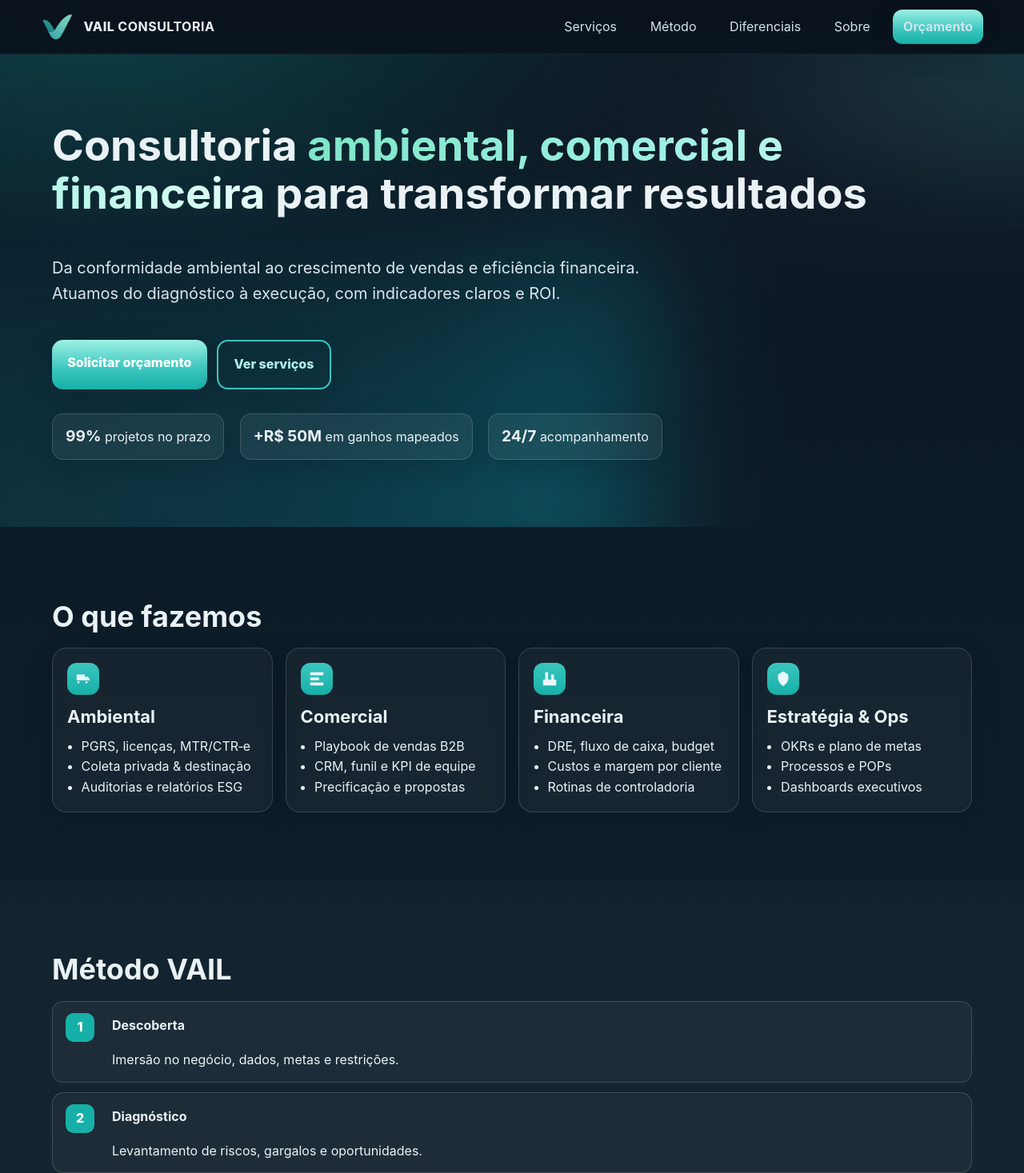
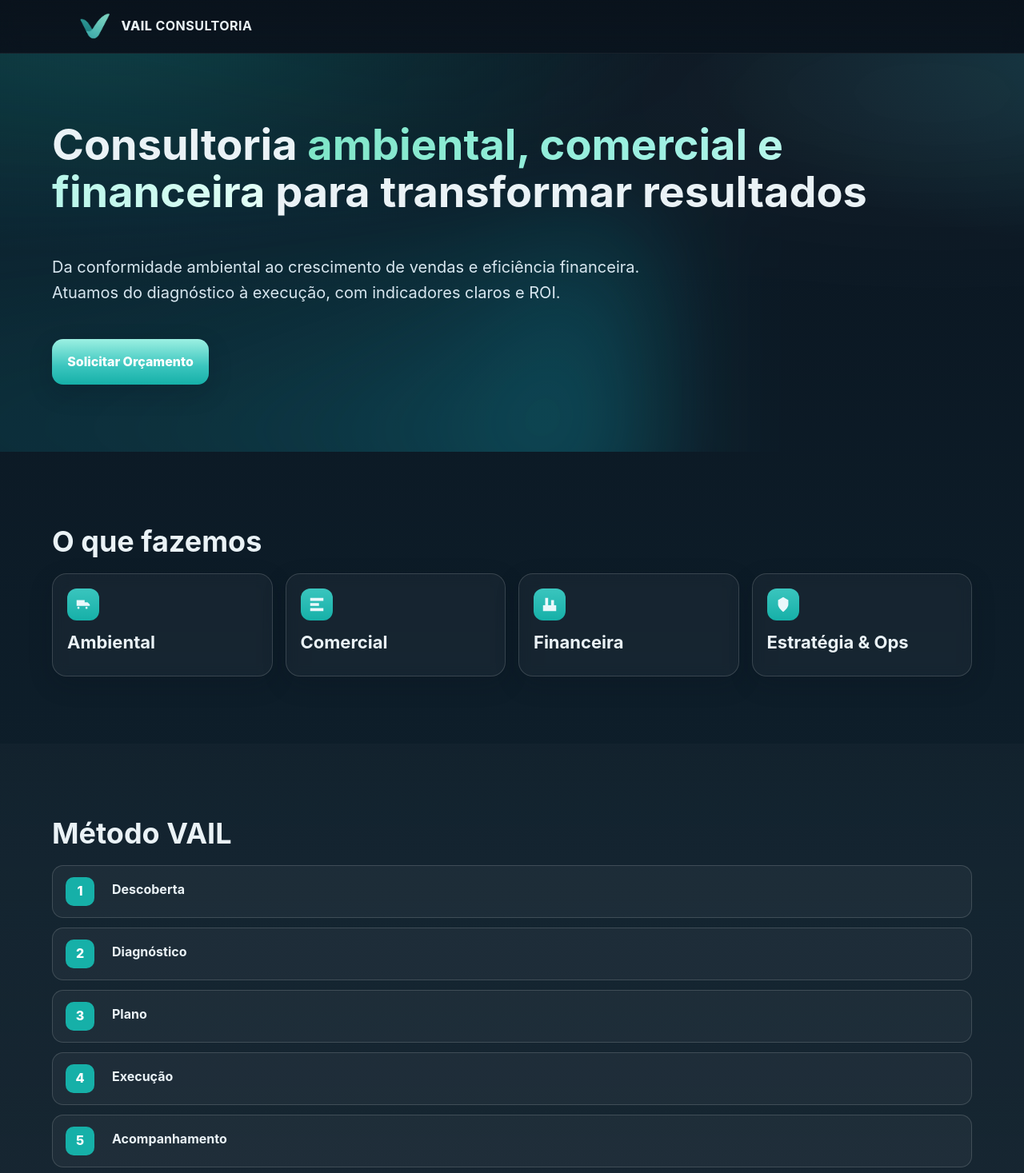
Before and after one commit to pedroricha/vail, a plain HTML site: page index.html in a window 1280 px wide. Shown: the top 1467 px of the page at 80% size. Drawn offline with Linux system fonts and the light colour scheme; a script that the page names is missing.

Commit message:
ajustes feitos no site, retirando informações não relevantes

```diff
--- a/index.html
+++ b/index.html
@@ -12,20 +12,12 @@
 </head>
 <body>
   <header class="nav">
+  <div class="container nav__inner">
     <a class="brand" href="#topo">
-      <img src="assets/img/logo-vail-icon.png" alt="VAIL logo" width="40" height="40">
+      <img src="assets/img/logo-vail-icon.png" alt="VAIL" width="40" height="40" />
       <span class="brand__text">VAIL <strong>CONSULTORIA</strong></span>
     </a>
     <button class="nav__toggle" aria-expanded="false" aria-controls="menu">Menu</button>
-    <nav>
-      <ul id="menu" class="nav__list">
-        <li><a href="#servicos">Serviços</a></li>
-        <li><a href="#metodo">Método</a></li>
-        <li><a href="#cases">Diferenciais</a></li>
-        <li><a href="#sobre">Sobre</a></li>
-        <li><a class="btn btn--sm" href="#contato">Orçamento</a></li>
-      </ul>
-    </nav>
   </header>
 
   <section id="topo" class="hero section">
@@ -34,13 +26,7 @@
       <h1 class="fx-reveal">Consultoria <span class="gradient-text">ambiental, comercial e financeira</span> para transformar resultados</h1>
       <p class="lead fx-reveal">Da conformidade ambiental ao crescimento de vendas e eficiência financeira. Atuamos do diagnóstico à execução, com indicadores claros e ROI.</p>
       <div class="hero__cta fx-reveal">
-        <a href="#contato" class="btn btn--lg">Solicitar orçamento</a>
-        <a href="#servicos" class="btn btn--ghost btn--lg">Ver serviços</a>
-      </div>
-      <div class="hero__stats fx-reveal">
-        <div><strong>99%</strong> projetos no prazo</div>
-        <div><strong>+R$ 50M</strong> em ganhos mapeados</div>
-        <div><strong>24/7</strong> acompanhamento</div>
+        <a href="#form" class="btn btn--lg">Solicitar Orçamento</a>
       </div>
     </div>
   </section>
@@ -51,37 +37,19 @@
       <article class="card fx-reveal">
         <div class="icon"><svg viewBox="0 0 24 24"><path d="M3 6h11v8H3zM14 9h4l3 3v2h-7zM5.5 18a1.5 1.5 0 1 0 0-3 1.5 1.5 0 0 0 0 3zm11 0a1.5 1.5 0 1 0 0-3 1.5 1.5 0 0 0 0 3z"/></svg></div>
         <h3>Ambiental</h3>
-        <ul class="list">
-          <li>PGRS, licenças, MTR/CTR‑e</li>
-          <li>Coleta privada & destinação</li>
-          <li>Auditorias e relatórios ESG</li>
-        </ul>
       </article>
       <article class="card fx-reveal">
         <div class="icon"><svg viewBox="0 0 24 24"><path d="M3 3h18v4H3zM3 10h12v4H3zM3 17h18v4H3z"/></svg></div>
         <h3>Comercial</h3>
-        <ul class="list">
-          <li>Playbook de vendas B2B</li>
-          <li>CRM, funil e KPI de equipe</li>
-          <li>Precificação e propostas</li>
         </ul>
       </article>
       <article class="card fx-reveal">
         <div class="icon"><svg viewBox="0 0 24 24"><path d="M3 13h18v8H3z"/><path d="M6 13V3h4v10M14 13V6h4v7"/></svg></div>
         <h3>Financeira</h3>
-        <ul class="list">
-          <li>DRE, fluxo de caixa, budget</li>
-          <li>Custos e margem por cliente</li>
-          <li>Rotinas de controladoria</li>
-        </ul>
       </article>
       <article class="card fx-reveal">
         <div class="icon"><svg viewBox="0 0 24 24"><path d="M12 2l7 4v6c0 5-7 10-7 10S5 17 5 12V6l7-4z"/></svg></div>
         <h3>Estratégia & Ops</h3>
-        <ul class="list">
-          <li>OKRs e plano de metas</li>
-          <li>Processos e POPs</li>
-          <li>Dashboards executivos</li>
         </ul>
       </article>
     </div>
@@ -91,11 +59,11 @@
     <div class="container">
       <h2 class="section__title fx-reveal">Método VAIL</h2>
       <div class="timeline">
-        <div class="step fx-reveal"><span>1</span><h4>Descoberta</h4><p>Imersão no negócio, dados, metas e restrições.</p></div>
-        <div class="step fx-reveal"><span>2</span><h4>Diagnóstico</h4><p>Levantamento de riscos, gargalos e oportunidades.</p></div>
-        <div class="step fx-reveal"><span>3</span><h4>Plano</h4><p>Roadmap com metas, responsáveis, prazos e KPIs.</p></div>
-        <div class="step fx-reveal"><span>4</span><h4>Execução</h4><p>Implantação assistida com ritos semanais.</p></div>
-        <div class="step fx-reveal"><span>5</span><h4>Acompanhamento</h4><p>Rotina de indicadores e melhoria contínua.</p></div>
+        <div class="step fx-reveal"><span>1</span><h4>Descoberta</h4></div>
+        <div class="step fx-reveal"><span>2</span><h4>Diagnóstico</h4></div>
+        <div class="step fx-reveal"><span>3</span><h4>Plano</h4></div>
+        <div class="step fx-reveal"><span>4</span><h4>Execução</h4></div>
+        <div class="step fx-reveal"><span>5</span><h4>Acompanhamento</h4></div>
       </div>
     </div>
   </section>
```
